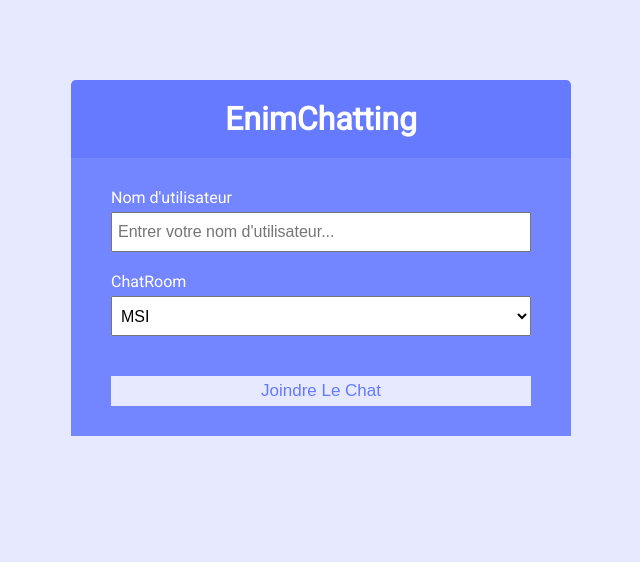
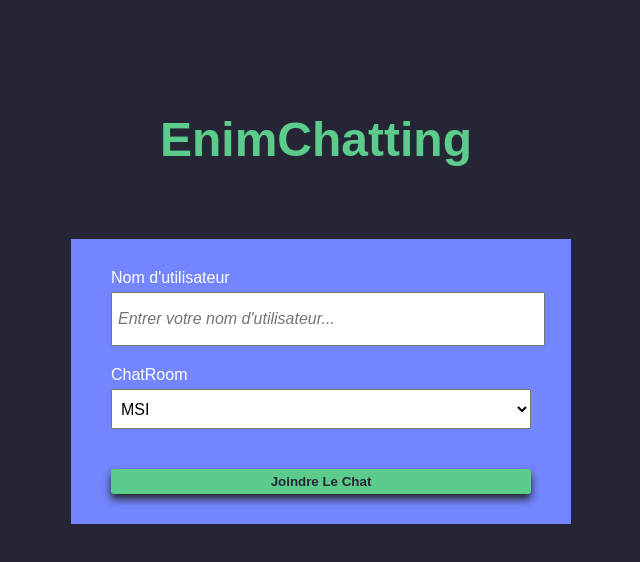
Before and after one commit to hillaoui/ENIMCHATTING, a website: page public/index.html in a window 1280 px wide. Shown: the whole page, without its empty margins (319-959 px from the left). Drawn offline with Linux system fonts and the light colour scheme.

Commit message:
Updating style

```diff
--- a/public/css/style.css
+++ b/public/css/style.css
@@ -1,5 +1,4 @@
-@import url('https://fonts.googleapis.com/css?family=Roboto&display=swap');
-
+@import url("https://fonts.googleapis.com/css?family=Roboto&display=swap");
 :root {
     --dark-color-a: #667aff;
     --dark-color-b: #7386ff;
@@ -8,21 +7,23 @@
     --error-color: #d9534f;
 }
 
-* {
-	box-sizing: border-box;
-	margin: 0;
-	padding: 0;
+::placeholder {
+    font-style: italic;
+}
+
+html {
+    background: #252535;
+    font-family: sans-serif;
 }
 
 body {
-	font-family: 'Roboto', sans-serif;
-	font-size: 16px;
-	background: var(--light-color);
-	margin: 20px;
+    margin: 30px;
 }
 
 ul {
-	list-style: none;
+    margin: 0;
+    padding: 0;
+    list-style-type: none;
 }
 
 a {
@@ -30,13 +31,16 @@ a {
 }
 
 .btn {
+    background: #5bcc8b;
+    border: 0;
+    color: #252535;
+    font-weight: bold;
+    padding: 5px 20px;
+    border-radius: 3px;
     cursor: pointer;
-	padding: 5px 15px;
-	background: var(--light-color);
-	color: var(--dark-color-a);
-	border: 0;
-	font-size: 17px;
+    box-shadow: 0px 5px 8px 0px #212121;
 }
+
 
 /* Chat Page */
 
@@ -117,17 +121,26 @@ a {
 }
 
 .chat-form-container form {
+    position: fixed;
+    left: 0;
+    bottom: 0;
+    padding: 25px 20px;
+    background: #252535;
+    width: 100%;
+    box-sizing: border-box;
     display: flex;
 }
 
-.chat-form-container input[type='text'] {
+.chat-form-container input[type="text"] {
     font-size: 16px;
     padding: 5px;
     height: 40px;
     flex: 1;
 }
 
+
 /* Join Page */
+
 .join-container {
     max-width: 500px;
     margin: 80px auto;
@@ -136,10 +149,13 @@ a {
 
 .join-header {
     text-align: center;
-	padding: 20px;
-	background: var(--dark-color-a);
-	border-top-left-radius: 5px;
-	border-top-right-radius: 5px;
+    color: #5bcc8b;
+    margin: 40px 0;
+    display: flex;
+    justify-content: center;
+    align-items: center;
+    font-size: 24px;
+    margin-right: 10px;
 }
 
 .join-main {
@@ -160,7 +176,7 @@ a {
     margin-bottom: 5px;
 }
 
-.join-main input[type='text'] {
+.join-main input[type="text"] {
     font-size: 16px;
     padding: 5px;
     height: 40px;
@@ -183,7 +199,6 @@ a {
     .chat-main {
         display: block;
     }
-
     .chat-sidebar {
         display: none;
     }
```
Lines whose indentation alone changed are shown as unchanged.
